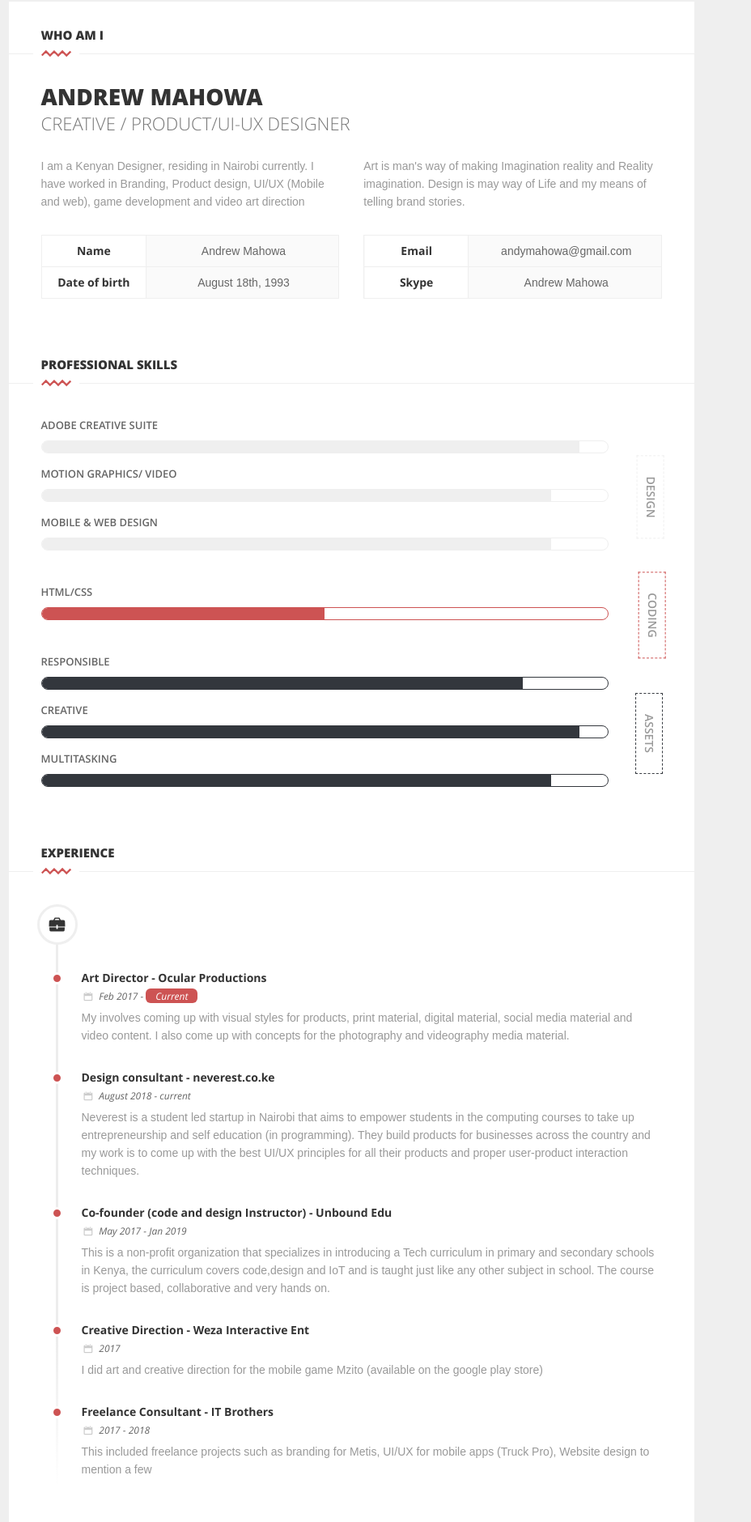
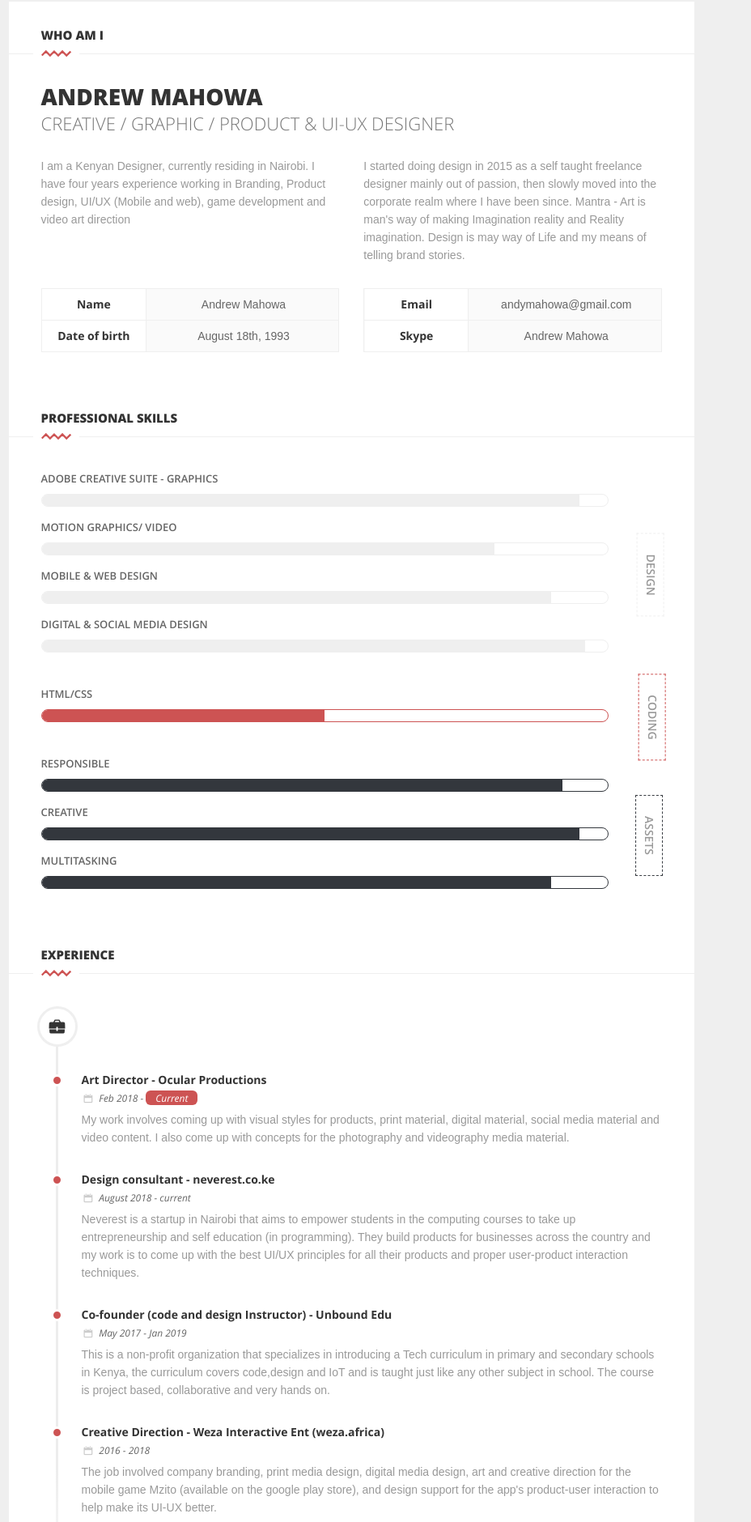
Before and after one commit to Andymahowa/andymahowa.github.io, a plain HTML site: page index.html in a window 1280 px wide. Shown: the part 78-1958 px from the top of the page at 81% size, 352-1280 px from the left. Drawn offline with Linux system fonts and the light colour scheme; some packages are replaced by stand-ins of ours.

Commit message:
Update index.html

```diff
--- a/index.html
+++ b/index.html
@@ -170,18 +170,18 @@
 
 							<div class=" profile margBSmall">
                                 <h1>Andrew Mahowa</h1>
-                                <h3>Creative / Product/UI-UX designer</h3>
+                                <h3>Creative / Graphic / Product & UI-UX designer</h3>
                             </div>
 
 							<!--Row-->
 							<div class="row">
 								<div class="col-md-6">
-									<p>I am a Kenyan Designer, residing in Nairobi currently. I have worked in Branding, Product design, UI/UX (Mobile and web), game development and video art direction </p>
+									<p>I am a Kenyan Designer, currently residing in Nairobi. I have four years experience working in Branding, Product design, UI/UX (Mobile and web), game development and video art direction </p>
 								</div>
 
 
 								<div class="col-md-6">
-									<p>Art is man's way of making Imagination reality and Reality imagination. Design is may way of Life and my means of telling brand stories. </p>
+									<p>I started doing design in 2015 as a self taught freelance designer mainly out of passion, then slowly moved into the corporate realm where I have been since. Mantra - Art is man's way of making Imagination reality and Reality imagination. Design is may way of Life and my means of telling brand stories. </p>
 								</div>
 
 
@@ -284,7 +284,7 @@
 
 											<ul class="skills-list clearfix">
 											<li>
-												<h4>Adobe Creative Suite</h4>
+												<h4>Adobe Creative Suite - Graphics</h4>
 												<div class="progress">
 												<div class="percentage">
 												95%
@@ -295,7 +295,7 @@
 												<h4>Motion Graphics/ Video</h4>
 													<div class="progress">
 													<div class="percentage">
-													90%
+													80%
 													</div>
 													</div>
 											</li>
@@ -307,7 +307,14 @@
 													</div>
 													</div>
 											</li>
-
+											<li>
+												<h4>Digital & social media design</h4>
+													<div class="progress">
+													<div class="percentage">
+													96%
+													</div>
+													</div>
+											</li>
 
 
 
@@ -405,7 +412,7 @@
 														<h4>Responsible</h4>
 														<div class="progress">
 														<div class="percentage">
-														85%
+														92%
 														</div>
 														</div>
 													</li>
@@ -511,9 +518,9 @@
 												<div class="exp">
 												<div class="hgroup" >
 													<h4>Art Director - Ocular Productions </h4>
-													<h6><i class="icon-calendar"></i>Feb 2017 - <span class="current">Current</span></h6>
-												</div>
-												<p>My involves coming up with visual styles for products, print material, digital material, social media material and video content. I also come up with concepts for the photography and videography media material.</p>
+													<h6><i class="icon-calendar"></i>Feb 2018 - <span class="current">Current</span></h6>
+												</div>
+												<p>My work involves coming up with visual styles for products, print material, digital material, social media material and video content. I also come up with concepts for the photography and videography media material.</p>
 												</div>
 												<!--End experience-->
 
@@ -525,7 +532,7 @@
 													<h4>Design consultant - neverest.co.ke </h4>
 													<h6><i class="icon-calendar"></i>August 2018 - current</h6>
 												</div>
-													<p>Neverest is a student led startup in Nairobi that aims to empower students in the computing courses to take up entrepreneurship and self education (in programming). They build products for businesses across the country and my work is to come up with the best UI/UX principles for all their products and proper user-product interaction techniques.</p>
+													<p>Neverest is a startup in Nairobi that aims to empower students in the computing courses to take up entrepreneurship and self education (in programming). They build products for businesses across the country and my work is to come up with the best UI/UX principles for all their products and proper user-product interaction techniques.</p>
 												</div>
 												<!--End experience-->
 
@@ -545,10 +552,10 @@
 													<!--Experience-->
 													<div class="exp">
 													<div class="hgroup" >
-														<h4>Creative Direction - Weza Interactive Ent </h4>
-														<h6><i class="icon-calendar"></i>2017</h6>
-													</div>
-													<p>I did art and creative direction for the mobile game Mzito (available on the google play store)</p>
+														<h4>Creative Direction - Weza Interactive Ent (weza.africa) </h4>
+														<h6><i class="icon-calendar"></i>2016 - 2018</h6>
+													</div>
+													<p>The job involved company branding, print media design, digital media design, art and creative direction for the mobile game Mzito (available on the google play store), and design support for the app's product-user interaction to help make its UI-UX better.</p>
 													</div>
 													<!--End experience-->
 
@@ -556,9 +563,9 @@
 													<div class="exp">
 													<div class="hgroup" >
 														<h4>Freelance Consultant - IT Brothers </h4>
-														<h6><i class="icon-calendar"></i>2017 - 2018</h6>
-													</div>
-													<p>This included freelance projects such as branding for Metis, UI/UX for mobile apps (Truck Pro), Website design to mention a few</p>
+														<h6><i class="icon-calendar"></i>2016 - 2018</h6>
+													</div>
+													<p>This included freelance projects such as branding for Metis, UI/UX for mobile apps (Truck Pro), Website design, logo design to mention a few</p>
 													</div>
 													<!--End experience-->
 
@@ -644,7 +651,7 @@
 													<!--Experience-->
 													<div class="exp">
 													<div class="hgroup" >
-														<h4>Illustrator Design Certification - Udemy, Illustrator </h4>
+														<h4>Illustrator Design Course - Udemy, Illustrator </h4>
 														<h6><i class="icon-calendar"></i>2015</h6>
 													</div>
 																													</div>
@@ -657,6 +664,16 @@
 														<div class="hgroup" >
 															<h4>Computer networking - JKUAT </h4>
 															<h6><i class="icon-calendar"></i>2014</h6>
+														</div>
+																														</div>
+														<!--End experience-->
+
+
+														<!--Experience-->
+														<div class="exp">
+														<div class="hgroup" >
+															<h4>Maseno School - KCSE </h4>
+															<h6><i class="icon-calendar"></i>2011</h6>
 														</div>
 																														</div>
 														<!--End experience-->
```
